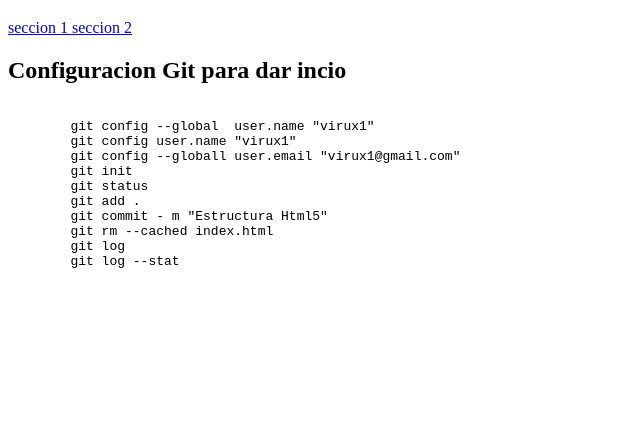
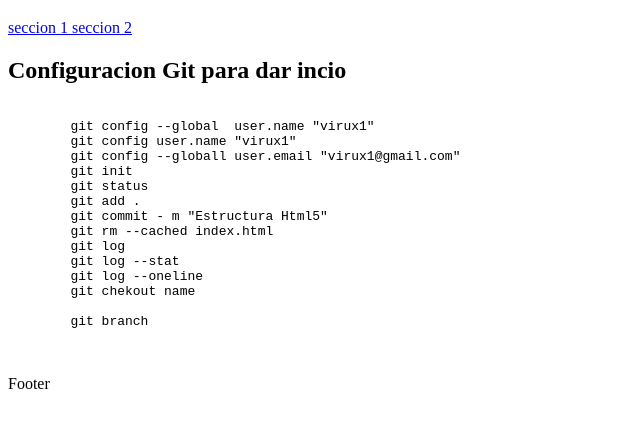
Before and after one commit to edwingc88/htmlcursokg, a plain HTML site: page index.html in a window 1280 px wide. Shown: the part 61-488 px from the top of the page, without its empty margins (0-640 px from the left). Drawn offline with Linux system fonts and the light colour scheme.

Commit message:
rama footer : Haceindo footer

```diff
--- a/index.html
+++ b/index.html
@@ -24,7 +24,16 @@
         git rm --cached index.html
         git log
         git log --stat
+        git log --oneline
+        git chekout name
+
+        git branch
+
     </pre>
+
+    <footer>
+        <p>Footer</p>
+    </footer>
 
 </body>
 </html>
```
